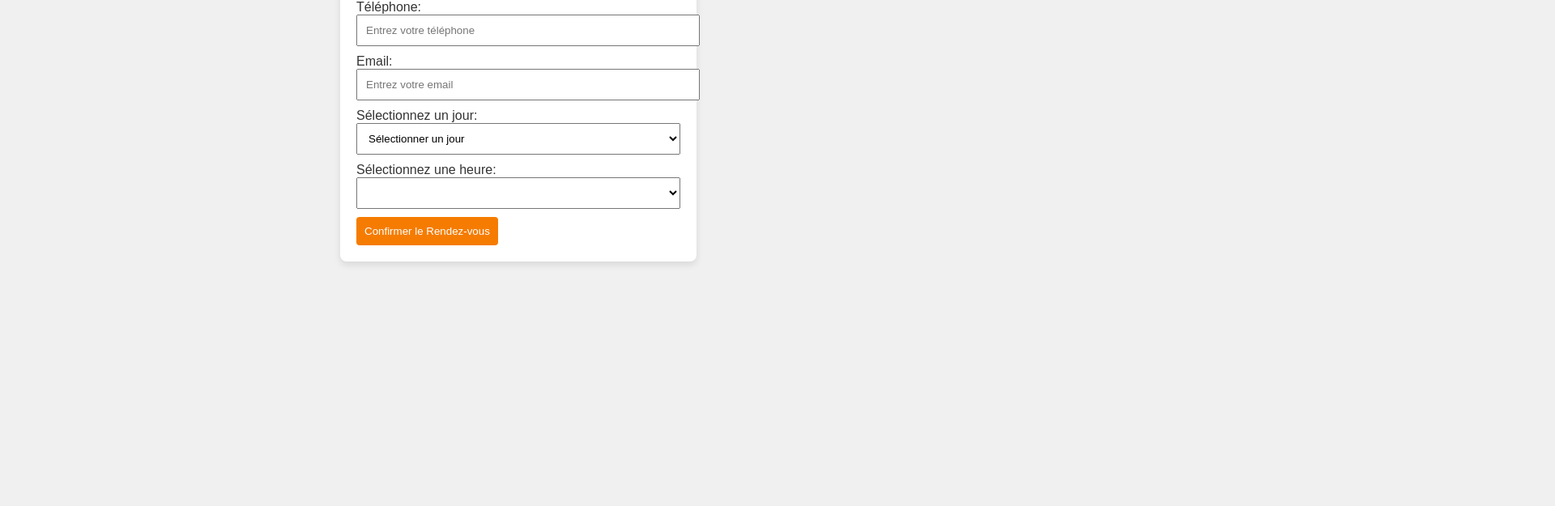
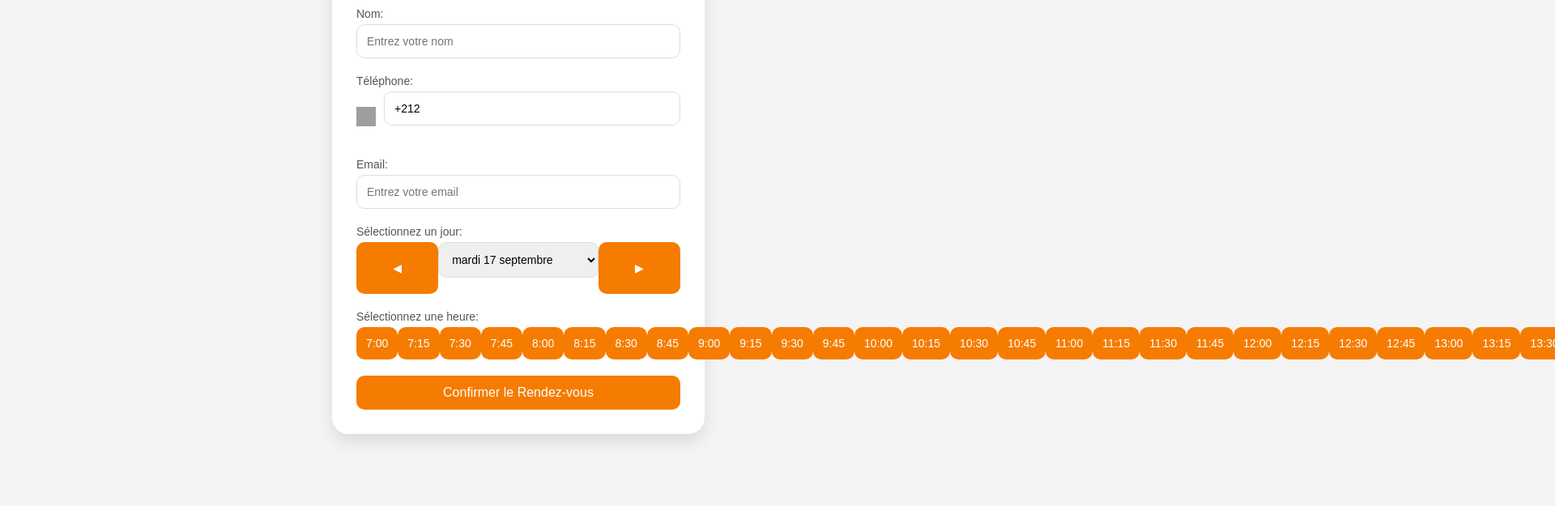
Before and after one commit to imadlahsini/rendezvous-app, a website: page public/index.html in a window 1280 px wide. Shown: the part 175-800 px from the top of the page at 81% size, 1920 px wide, since content can reach past the window. Drawn offline with Linux system fonts and the light colour scheme; grey boxes are pictures that could not be loaded.

```diff
--- a/public/index.html
+++ b/public/index.html
@@ -5,35 +5,98 @@
     <meta name="viewport" content="width=device-width, initial-scale=1.0">
     <title>Réserver un Rendez-vous</title>
     <style>
-        /* Add your brand colors here */
         body {
             font-family: 'Arial', sans-serif;
-            background-color: #f0f0f0;
-            color: #333;
+            background-color: #F4F4F4;
+            display: flex;
+            justify-content: center;
+            align-items: center;
+            height: 100vh;
+            margin: 0;
         }
+
         .container {
             background-color: #fff;
-            padding: 20px;
-            border-radius: 8px;
-            max-width: 400px;
-            margin: auto;
-            box-shadow: 0 4px 8px rgba(0, 0, 0, 0.1);
+            padding: 30px;
+            border-radius: 20px;
+            box-shadow: 0 10px 20px rgba(0, 0, 0, 0.1);
+            width: 400px;
+            text-align: center;
         }
-        button {
-            background-color: #F57C00; /* Replace with brand color */
+
+        h1 {
+            font-size: 24px;
+            color: #333;
+            margin-bottom: 20px;
+        }
+
+        label {
+            font-size: 14px;
+            display: block;
+            margin-bottom: 5px;
+            text-align: left;
+            color: #555;
+        }
+
+        .phone-input {
+            display: flex;
+            align-items: center;
+            margin-bottom: 20px;
+        }
+
+        .phone-input img {
+            margin-right: 10px;
+            width: 24px;
+            height: 24px;
+        }
+
+        input, select {
+            width: 100%;
+            padding: 12px;
+            margin-bottom: 20px;
+            border-radius: 10px;
+            border: 1px solid #ddd;
+            box-sizing: border-box;
+            font-size: 14px;
+        }
+
+        .date-selector, .time-selector {
+            display: flex;
+            justify-content: space-around;
+            margin-bottom: 20px;
+        }
+
+        .date-selector button, .time-selector button {
+            width: 48%;
+            padding: 12px;
+            background-color: #F57C00;
             color: white;
             border: none;
-            padding: 10px;
-            border-radius: 4px;
+            border-radius: 10px;
+            font-size: 14px;
             cursor: pointer;
         }
+
+        button {
+            background-color: #F57C00;
+            color: white;
+            padding: 12px;
+            border: none;
+            border-radius: 10px;
+            font-size: 16px;
+            cursor: pointer;
+            width: 100%;
+        }
+
         button:hover {
-            background-color: #E65100; /* Replace with brand color */
+            background-color: #E65100;
         }
-        select, input {
-            padding: 10px;
-            width: 100%;
-            margin-bottom: 10px;
+
+        .confirmation {
+            display: none;
+            margin-top: 20px;
+            color: #4CAF50;
+            font-size: 16px;
         }
     </style>
 </head>
@@ -46,33 +109,77 @@
             <input type="text" id="name" name="name" required placeholder="Entrez votre nom">
 
             <label for="phone">Téléphone:</label>
-            <input type="tel" id="phone" name="phone" required placeholder="Entrez votre téléphone">
+            <div class="phone-input">
+                <img src="https://www.countryflags.com/wp-content/uploads/morocco-flag-png-large.png" alt="Morocco Flag">
+                <input type="tel" id="phone" name="phone" required placeholder="+212" value="+212" maxlength="13">
+            </div>
 
             <label for="email">Email:</label>
             <input type="email" id="email" name="email" required placeholder="Entrez votre email">
 
             <label for="day">Sélectionnez un jour:</label>
-            <select id="day" name="day" required>
-                <!-- Options for days (assuming this month) -->
-                <option value="">Sélectionner un jour</option>
-                <!-- Dynamically filled by the server -->
-            </select>
+            <div class="date-selector">
+                <button type="button" id="prev-day">◀</button>
+                <select id="day" name="day" required>
+                    <!-- Options for days will be populated by JS -->
+                </select>
+                <button type="button" id="next-day">▶</button>
+            </div>
 
             <label for="hour">Sélectionnez une heure:</label>
-            <select id="hour" name="hour" required>
-                <!-- Options will be limited based on confirmed appointments -->
-            </select>
+            <div class="time-selector" id="time-selector">
+                <!-- Dynamic Time Slots will be populated by JS -->
+            </div>
 
             <button type="submit">Confirmer le Rendez-vous</button>
         </form>
+
+        <div class="confirmation" id="confirmation-message">
+            Merci pour votre soumission. Nous vous appellerons pour confirmer le rendez-vous.
+        </div>
     </div>
 
     <script>
-        // JavaScript will handle fetching available times and days dynamically
+        const daySelect = document.getElementById('day');
+        const timeSelector = document.getElementById('time-selector');
+        const confirmationMessage = document.getElementById('confirmation-message');
+
+        // Generate the next 15 days in the date selector
+        function populateDays() {
+            const today = new Date();
+            for (let i = 0; i < 15; i++) {
+                const day = new Date(today);
+                day.setDate(today.getDate() + i);
+                const option = document.createElement('option');
+                option.value = day.toISOString().split('T')[0];
+                option.textContent = day.toLocaleDateString('fr-FR', { weekday: 'long', month: 'long', day: 'numeric' });
+                daySelect.appendChild(option);
+            }
+        }
+
+        // Populate time slots from 7 AM to 7 PM with 15-minute intervals
+        function populateHours() {
+            const hours = [];
+            for (let i = 7; i < 19; i++) {
+                ['00', '15', '30', '45'].forEach(minute => {
+                    const time = `${i}:${minute}`;
+                    const button = document.createElement('button');
+                    button.type = 'button';
+                    button.textContent = time;
+                    button.classList.add('time-slot');
+                    timeSelector.appendChild(button);
+                });
+            }
+        }
+
         document.getElementById('rendezvous-form').addEventListener('submit', function(event) {
             event.preventDefault();
-            // Submit the form data to the server via AJAX
+            confirmationMessage.style.display = 'block';
         });
+
+        populateDays();
+        populateHours();
     </script>
+
 </body>
 </html>
```
Also changed, not shown: public/dashboard.html (+64 -12 lines).
